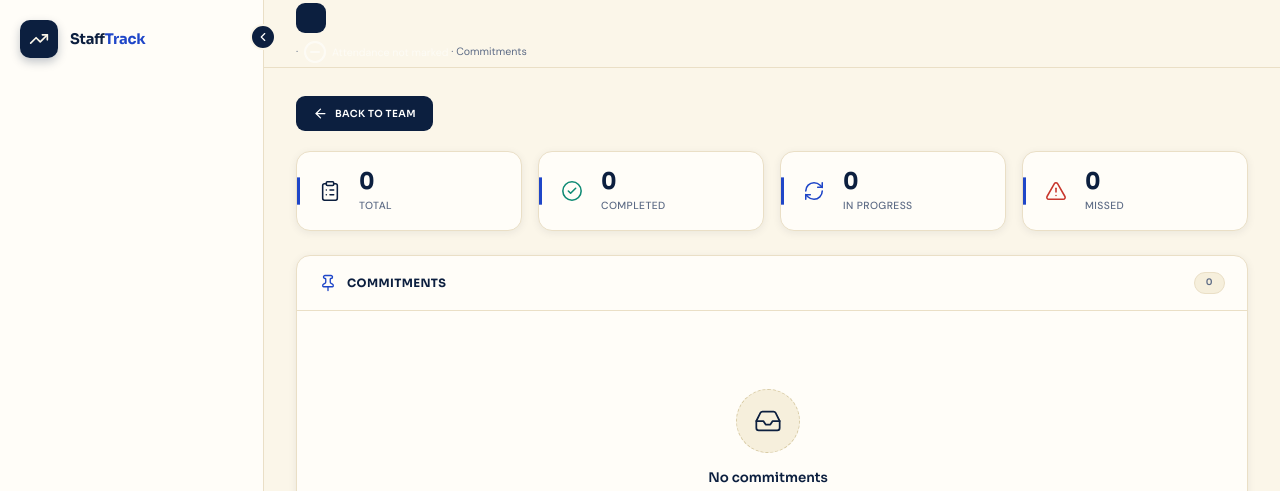
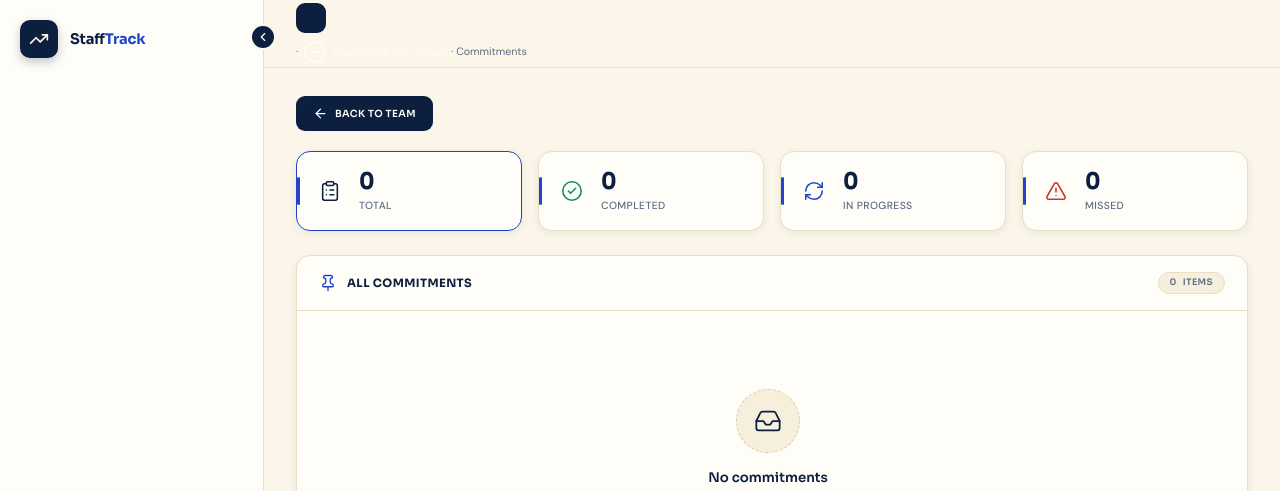
Before and after one commit to magnus-innovativedev/RandD-staff-commitment, a Flask app: template template/user_commitments.html in a window 1280 px wide. Shown: the top 491 px of the page. Run offline with Flask 3, Linux system fonts and the light colour scheme; the template is opened without the code that fills it, so the values that code supplies are empty; some libraries are stand-ins or nearby versions.

Commit message:
added card filtering feature

```diff
--- a/Statics/css/style.css
+++ b/Statics/css/style.css
@@ -683,6 +683,26 @@ body.commitment-page-view .page-body {
   position: relative;
   overflow: hidden;
   transition: transform var(--transition), box-shadow var(--transition), border-color var(--transition);
+}
+
+.commitment-filter-card {
+  width: 100%;
+  color: inherit;
+  font: inherit;
+  text-align: left;
+  cursor: pointer;
+}
+
+.commitment-filter-card[aria-pressed="true"] {
+  border-color: var(--accent);
+}
+
+.commitment-item[hidden] {
+  display: none;
+}
+
+.commitment-filter-empty[hidden] {
+  display: none;
 }
 
 .stat-card::before {
--- a/Statics/js/app.js
+++ b/Statics/js/app.js
@@ -107,6 +107,40 @@ document.addEventListener('DOMContentLoaded', () => {
     });
   });
 
+  /* ---------- Filter commitments from the summary cards ---------- */
+  document.querySelectorAll('.commitment-page-layout').forEach(page => {
+    const filters = page.querySelectorAll('.commitment-filter-card');
+    const items = page.querySelectorAll('.commitment-item[data-commitment-status]');
+    if (!filters.length || !items.length) return;
+
+    const list = page.querySelector('.commitment-list-scroll');
+    const title = page.querySelector('[data-commitment-list-title]');
+    const visibleCount = page.querySelector('[data-commitment-visible-count]');
+    const emptyState = page.querySelector('.commitment-filter-empty');
+
+    filters.forEach(filter => {
+      filter.addEventListener('click', () => {
+        const status = filter.dataset.commitmentFilter;
+        const label = filter.querySelector('.stat-label').textContent.trim();
+        let count = 0;
+
+        filters.forEach(card => {
+          card.setAttribute('aria-pressed', String(card === filter));
+        });
+        items.forEach(item => {
+          const visible = status === 'all' || item.dataset.commitmentStatus === status;
+          item.hidden = !visible;
+          if (visible) count += 1;
+        });
+
+        if (title) title.textContent = status === 'all' ? 'All Commitments' : `${label} Commitments`;
+        if (visibleCount) visibleCount.textContent = count;
+        if (emptyState) emptyState.hidden = count !== 0;
+        if (list) list.scrollTop = 0;
+      });
+    });
+  });
+
   /* ---------- Progress bar animation ---------- */
   const animateBars = () => {
     document.querySelectorAll('.progress-bar-fill').forEach(bar => {
--- a/template/user_commitments.html
+++ b/template/user_commitments.html
@@ -50,46 +50,46 @@
 </div>
 
 <div class="stats-grid">
-  <div class="stat-card">
+  <button type="button" class="stat-card commitment-filter-card" data-commitment-filter="all" aria-controls="commitment-list" aria-pressed="true">
     <div class="stat-icon purple"><i data-lucide="clipboard-list" class="icon"></i></div>
     <div>
       <div class="stat-value">{{ total }}</div>
       <div class="stat-label">Total</div>
     </div>
-  </div>
-  <div class="stat-card">
+  </button>
+  <button type="button" class="stat-card commitment-filter-card" data-commitment-filter="completed" aria-controls="commitment-list" aria-pressed="false">
     <div class="stat-icon green"><i data-lucide="check-circle-2" class="icon"></i></div>
     <div>
       <div class="stat-value">{{ done }}</div>
       <div class="stat-label">Completed</div>
     </div>
-  </div>
-  <div class="stat-card">
+  </button>
+  <button type="button" class="stat-card commitment-filter-card" data-commitment-filter="in_progress" aria-controls="commitment-list" aria-pressed="false">
     <div class="stat-icon blue"><i data-lucide="refresh-cw" class="icon"></i></div>
     <div>
       <div class="stat-value">{{ in_prog }}</div>
       <div class="stat-label">In Progress</div>
     </div>
-  </div>
-  <div class="stat-card">
+  </button>
+  <button type="button" class="stat-card commitment-filter-card" data-commitment-filter="missed" aria-controls="commitment-list" aria-pressed="false">
     <div class="stat-icon red"><i data-lucide="alert-triangle" class="icon"></i></div>
     <div>
       <div class="stat-value">{{ missed }}</div>
       <div class="stat-label">Missed</div>
     </div>
-  </div>
+  </button>
 </div>
 
 <div class="card commitment-list-card">
   <div class="card-header">
     <i data-lucide="pin" class="icon"></i>
-    <h2>Commitments</h2>
-    <div class="card-actions"><span class="badge badge-gray">{{ total }}</span></div>
+    <h2 data-commitment-list-title>All Commitments</h2>
+    <div class="card-actions"><span class="badge badge-gray"><span data-commitment-visible-count>{{ total }}</span> items</span></div>
   </div>
-  <div class="card-body commitment-list-scroll">
+  <div class="card-body commitment-list-scroll" id="commitment-list">
     {% if commitments %}
     {% for c in commitments %}
-    <div class="commitment-item{% if c.status == 'missed' %} is-missed{% elif c.status == 'completed' %} is-completed{% endif %}">
+    <div class="commitment-item{% if c.status == 'missed' %} is-missed{% elif c.status == 'completed' %} is-completed{% endif %}" data-commitment-status="{{ c.status }}">
       <div class="commitment-top">
         <div>
           <div class="commitment-title">{{ c.commitment_text }}</div>
@@ -132,6 +132,10 @@
       </div>
     </div>
     {% endfor %}
+    <div class="empty-state commitment-filter-empty" hidden>
+      <h3>No matching commitments</h3>
+      <p>There are no commitments with this status.</p>
+    </div>
     {% else %}
     <div class="empty-state">
       <div class="empty-icon"><i data-lucide="inbox" class="icon"></i></div>
```
Also changed, not shown: template/my.html (+16 -12 lines).
